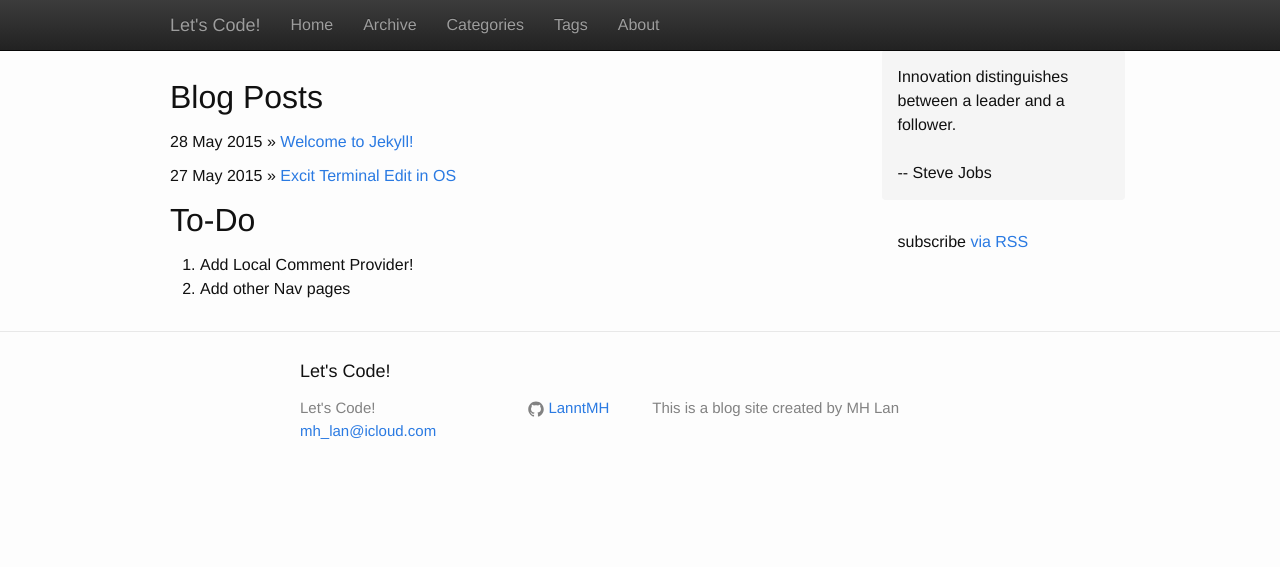
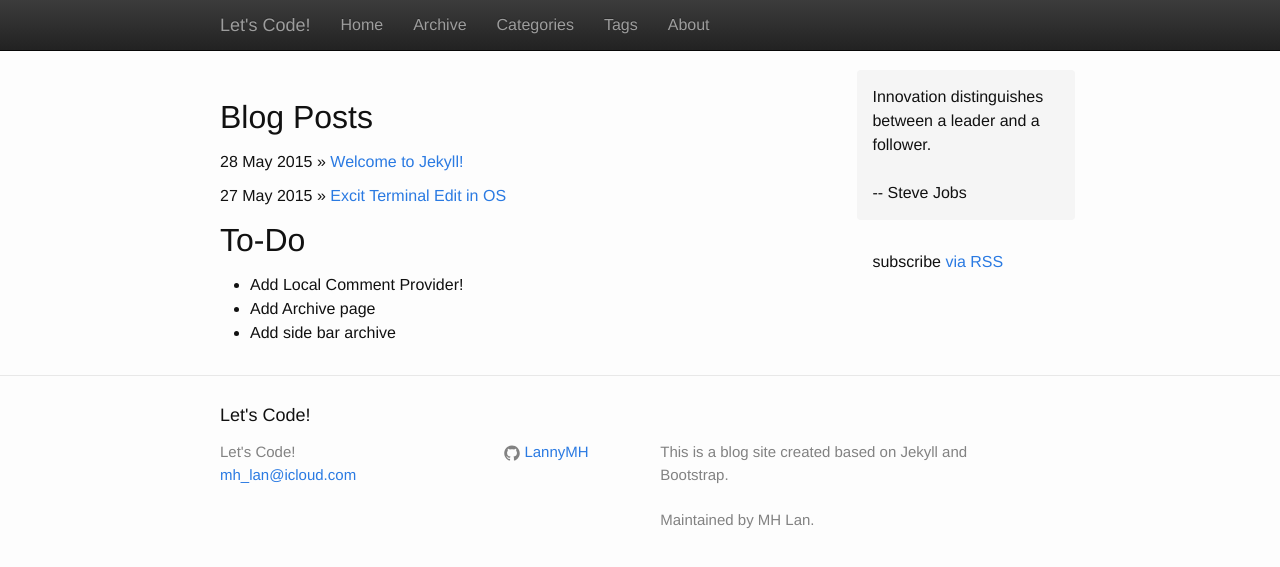
Before and after one commit to LannyMH/lannymh.github.io, a Jekyll site: the page built from index.markdown, in a window 1280 px wide. Shown: the top 567 px of the page. Built offline with Jekyll 4.4.1, drawn with Linux system fonts in a browser that asks for light colours; nearby versions of some CDN libraries.

Commit message:
Add 404 and fix several CSS issues

```diff
--- a/_config.yml
+++ b/_config.yml
@@ -2,11 +2,12 @@
 title: Let's Code!
 email: mh_lan@icloud.com
 description: > # this means to ignore newlines until "baseurl:"
-  This is a blog site created by MH Lan
+  This is a blog site created based on Jekyll and Bootstrap.<br/><br/>
+  Maintained by MH Lan.
 baseurl: "" # the subpath of your site, e.g. /blog/
 url: "http://lannymh.github.io" # the base hostname & protocol for your site
 twitter_username:
-github_username:  LanntMH
+github_username:  LannyMH
 
 # Build settings
 markdown: kramdown
--- a/_includes/footer.html
+++ b/_includes/footer.html
@@ -1,6 +1,6 @@
 <footer class="site-footer">
 
-  <div class="wrapper">
+  <div class="container">
 
     <h2 class="footer-heading">{{ site.title }}</h2>
 
--- a/_includes/header.html
+++ b/_includes/header.html
@@ -13,7 +13,7 @@
     <div class="collapse navbar-collapse" id="navbar-collapse-blog">
       <ul class="nav navbar-nav">
         <li><a href="{{ site.baseurl }}/">Home</a></li>
-        <li><a href="#">Archive</a></li>
+        <li><a href="123.html">Archive</a></li>
         <li><a href="#">Categories</a></li>
         <li><a href="#">Tags</a></li>
         {% for page in site.pages %}
--- a/_sass/_base.scss
+++ b/_sass/_base.scss
@@ -21,7 +21,7 @@
     color: $text-color;
     background-color: $background-color;
     -webkit-text-size-adjust: 100%;
-    padding-top:50px;
+    padding-top:70px;
 }
 
 
--- a/css/blog.css
+++ b/css/blog.css
@@ -8,7 +8,7 @@
 
 @media (min-width: 1200px) {
   .container {
-    width: 970px;
+    width: 870px;
   }
 }
 
--- a/index.markdown
+++ b/index.markdown
@@ -12,5 +12,6 @@
 
 ## To-Do
 
-1. Add Local Comment Provider!
-2. Add other Nav pages
+- Add Local Comment Provider!
+- Add Archive page
+- Add side bar archive
```
Also changed, not shown: 404.md (added, +7 -0 lines).
